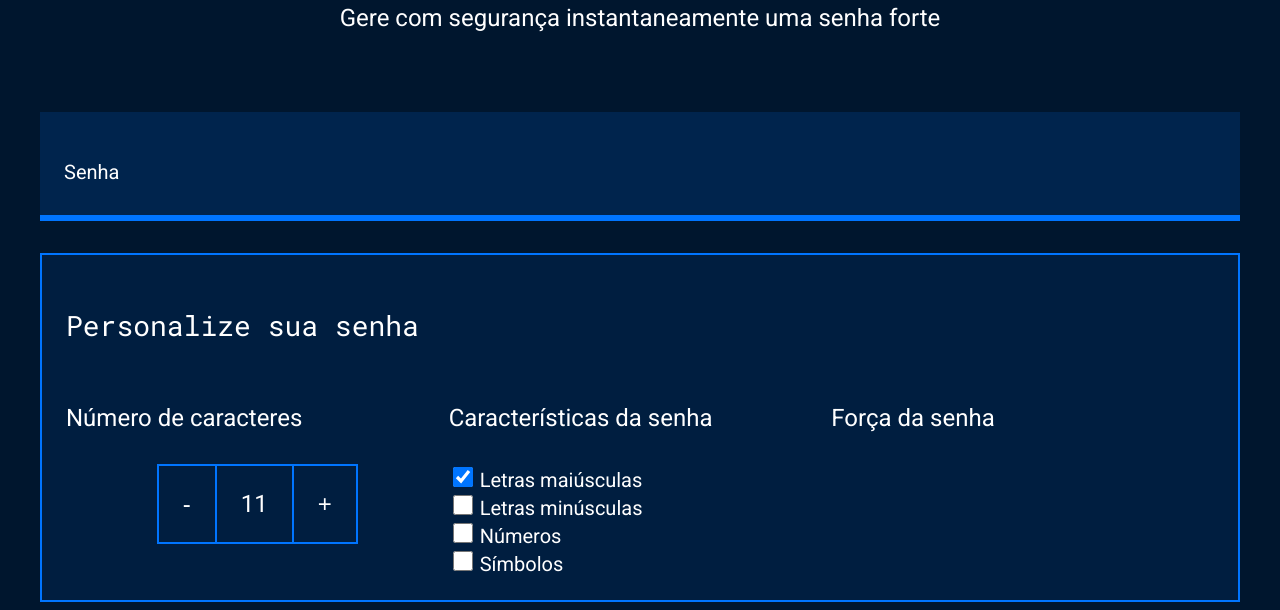
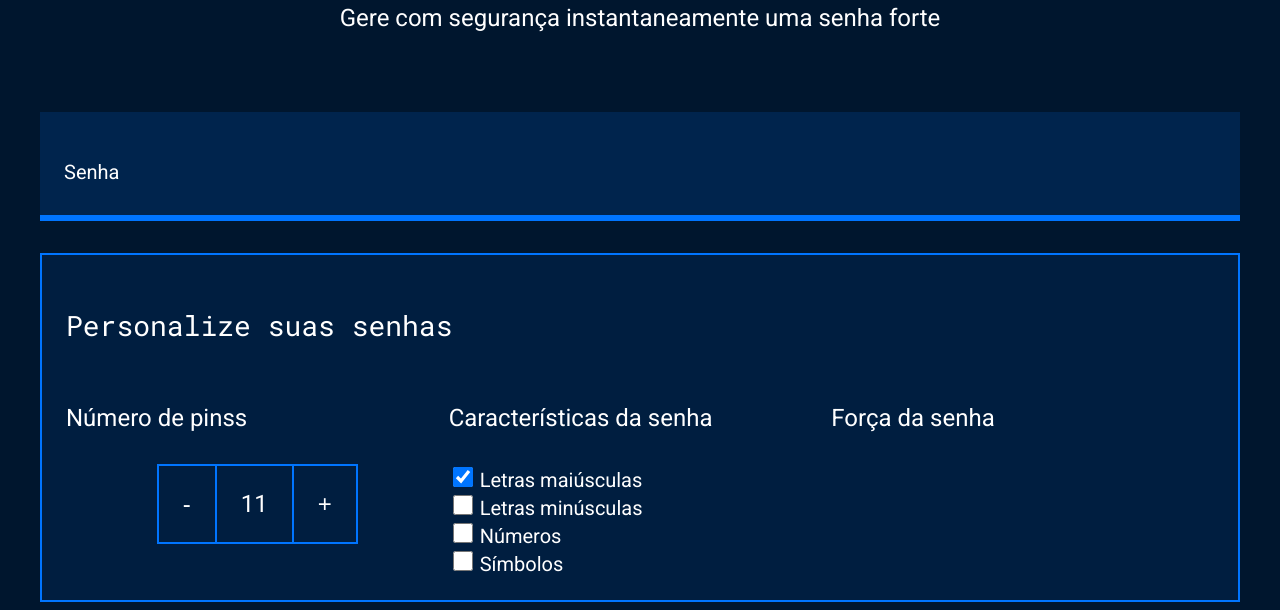
Before and after one commit to mayrafer/seguran-a-digital, a plain HTML site: page index.html in a window 1280 px wide. Shown: the part 191-801 px from the top of the page. Drawn offline with Linux system fonts and the light colour scheme.

Commit message:
Update index.html

```diff
--- a/index.html
+++ b/index.html
@@ -20,10 +20,10 @@
             <input name="senha" type="text" id="campo-senha">
         </div>
         <div class="parametro">
-            <h3 class="parametro-titulo">Personalize sua senha</h3>
+            <h3 class="parametro-titulo">Personalize suas senhas</h3>
             <div class="parametro-coluna__senha">
                 <div class="parametro-senha">
-                    <h4 class="parametro-senha__titulo">Número de caracteres</h4>
+                    <h4 class="parametro-senha__titulo">Número de pinss</h4>
                     <div class="parametro-senha-botoes">
                         <button class="parametro-senha__botao">-</button>
                         <p class="parametro-senha__texto">11</p>
```
